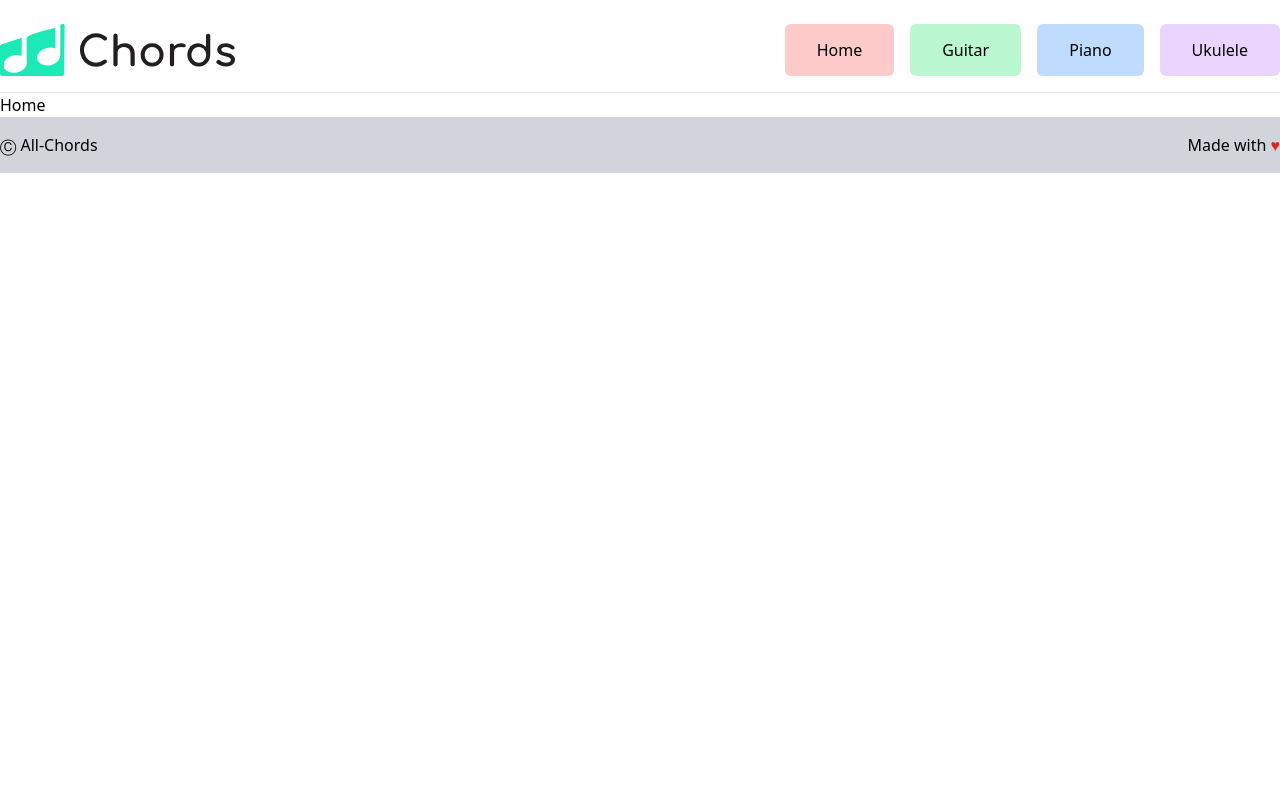
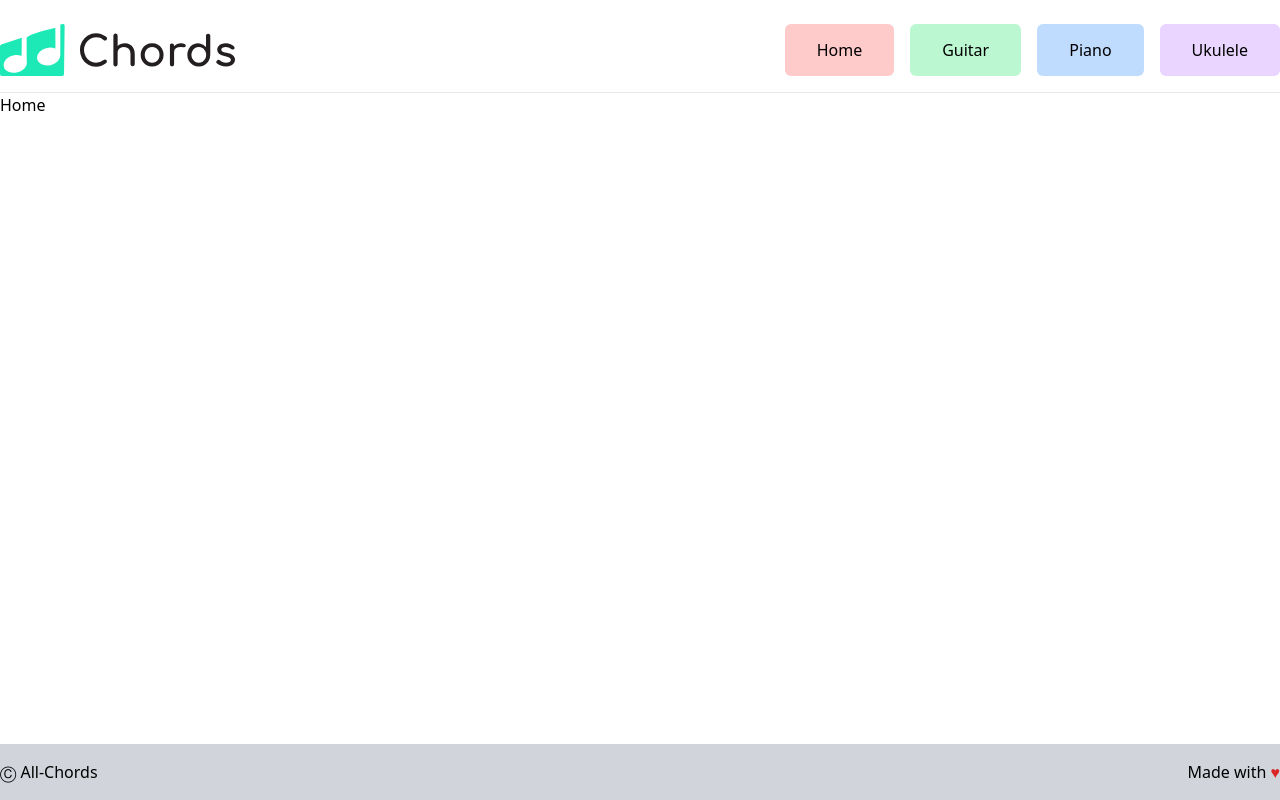
Before and after one commit to maafaishal/allchords-nuxt, a Nuxt app: page / in a window 1280 px wide. Built offline with nearby package versions, Linux system fonts and the light colour scheme.

Commit message:
refactor: update layout

```diff
--- a/layouts/default.vue
+++ b/layouts/default.vue
@@ -1,7 +1,9 @@
 <template>
   <div>
     <NavBar />
-    <slot />
+    <div class="min-h-[calc(100vh-93px-56px)] container mx-auto">
+      <slot />
+    </div>
     <PageFooter />
   </div>
 </template>
```
